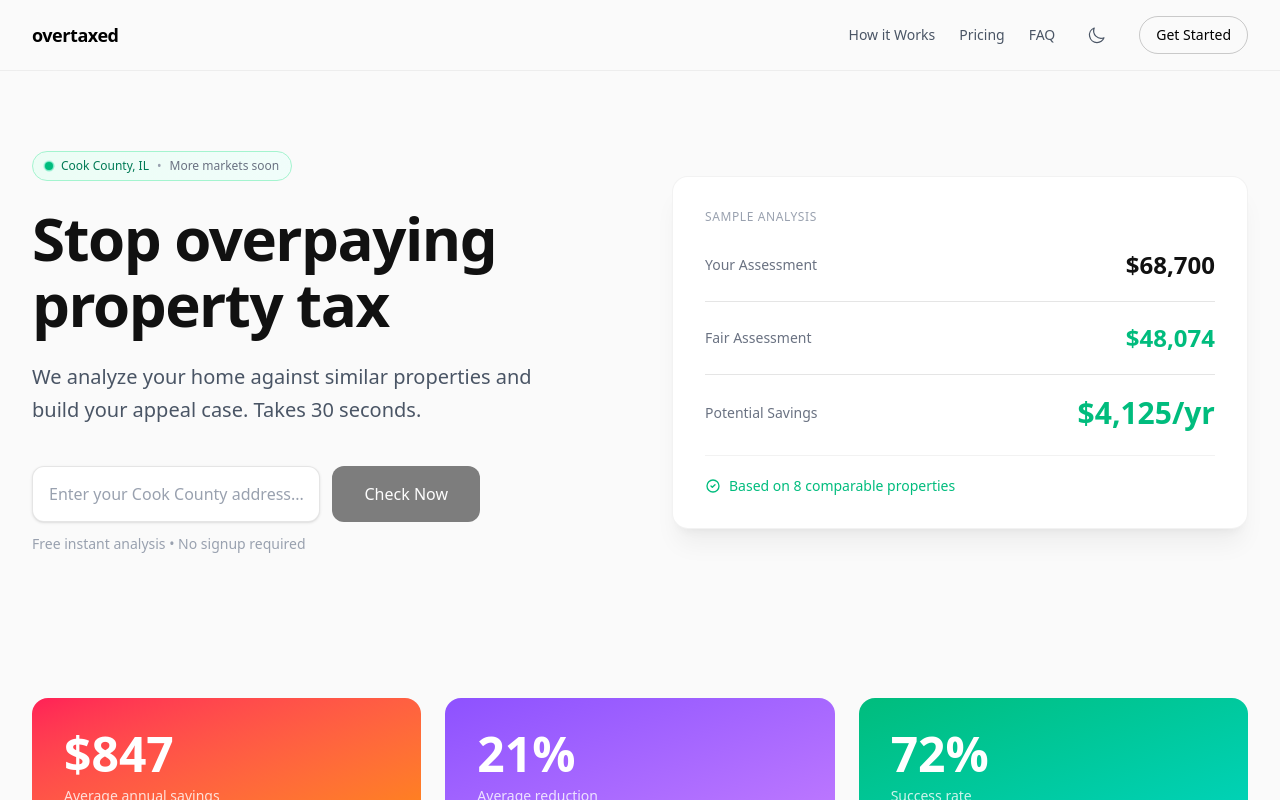
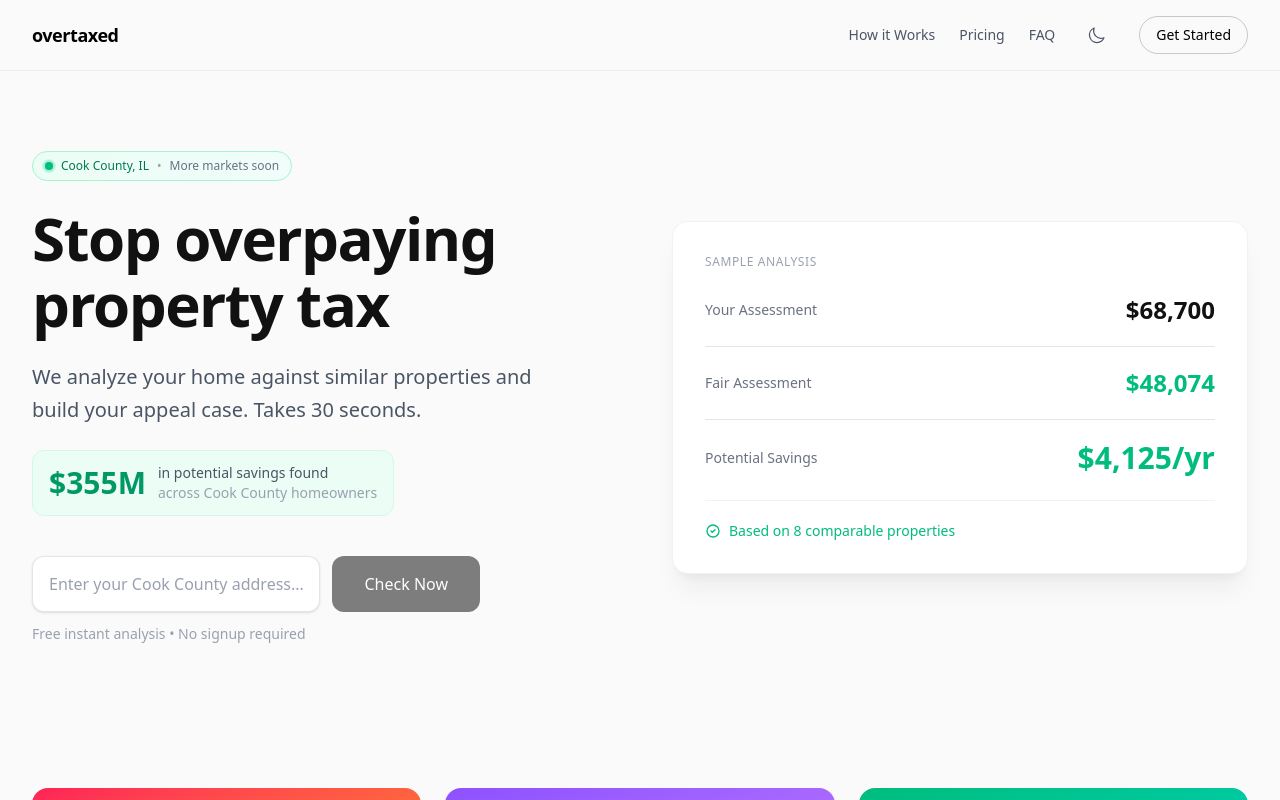
Before and after one commit to lati-bot/overtaxed, a Next.js app: page / in a window 1280 px wide. Shown: the top 800 px of the page. Built offline with nearby package versions, Linux system fonts and the light colour scheme.

Commit message:
Add $355M social proof stat to hero

```diff
--- a/src/app/page.tsx
+++ b/src/app/page.tsx
@@ -181,6 +181,15 @@ export default function Home() {
               <p className={`mt-5 sm:mt-6 text-lg sm:text-xl leading-relaxed max-w-lg ${isDark ? "text-gray-400" : "text-gray-600"}`}>
                 We analyze your home against similar properties and build your appeal case. Takes 30 seconds.
               </p>
+
+              {/* Big social proof stat */}
+              <div className={`mt-6 inline-flex items-center gap-3 px-4 py-3 rounded-xl ${isDark ? "bg-white/5 border border-white/10" : "bg-emerald-50 border border-emerald-100"}`}>
+                <div className={`text-2xl sm:text-3xl font-bold ${isDark ? "text-emerald-400" : "text-emerald-600"}`}>$355M</div>
+                <div className={`text-sm ${isDark ? "text-gray-400" : "text-gray-600"}`}>
+                  in potential savings found<br />
+                  <span className={isDark ? "text-gray-500" : "text-gray-400"}>across Cook County homeowners</span>
+                </div>
+              </div>
 
               <form onSubmit={handleSearch} className="mt-8 sm:mt-10">
                 <div className="relative max-w-md">
```
